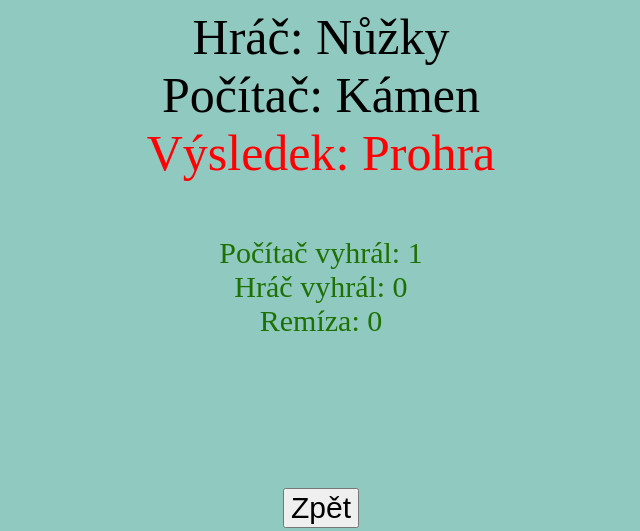
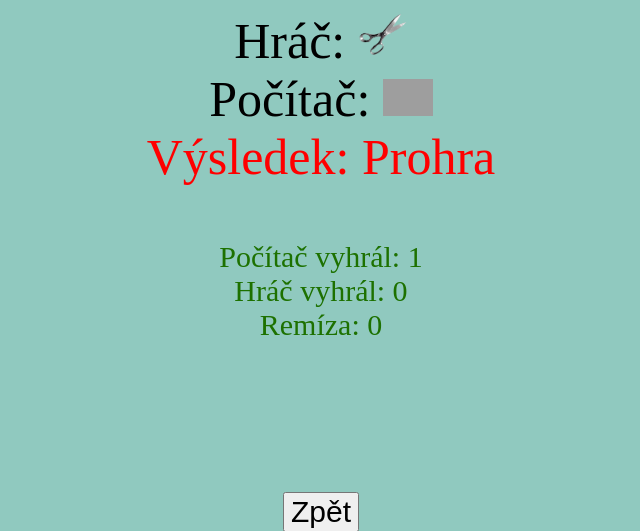
Before and after one commit to AndreVagner/rsp, a Flask app: page /nuzky in a window 1280 px wide. Shown: the top 531 px of the page, without its empty margins (319-959 px from the left). Run offline with Flask 2, Linux system fonts and the light colour scheme; grey boxes are pictures that could not be loaded.

Commit message:
Add files via upload

```diff
--- a/app.py
+++ b/app.py
@@ -32,17 +32,17 @@ def kamen():
         session['vr_no'] = 0
 
 
-    hrac = "Kámen"
-    pocitac = choice(["Kámen", "Nůžky", "Papír"])
-    if pocitac == "Papír":
+    hrac = "/static/img/kamen.png"
+    pocitac = choice(["/static/img/kamen.png", "/static/img/nuzky.png", "/static/img/papir.jpg"])
+    if pocitac == "/static/img/papir.jpg":
         vysledek = Prohra
         barva = cervena
         session['vr_pc'] = session['vr_pc']+1
-    if pocitac == "Nůžky":
+    if pocitac == "/static/img/nuzky.png":
         vysledek = Vyhra
         barva = zelena
         session['vr_hr'] = session['vr_hr']+1
-    if pocitac == "Kámen":
+    if pocitac == "/static/img/kamen.png":
         vysledek = Remiza
         barva = nic
         session['vr_no'] = session['vr_no']+1
@@ -70,17 +70,17 @@ def nuzky():
         session['vr_pc'] = 0
 
 
-    hrac = "Nůžky"
-    pocitac = choice(["Kámen", "Nůžky", "Papír"])
-    if pocitac == "Papír":
+    hrac = "/static/img/nuzky.png"
+    pocitac = choice(["/static/img/kamen.png", "/static/img/nuzky.png", "/static/img/papir.jpg"])
+    if pocitac == "/static/img/papir.jpg":
         vysledek = Vyhra
         barva = zelena
         session['vr_hr'] = session['vr_hr']+1
-    if pocitac == "Nůžky":
+    if pocitac == "/static/img/nuzky.png":
         vysledek = Remiza
         barva = nic
         session['vr_no'] = session['vr_no']+1
-    if pocitac == "Kámen":
+    if pocitac == "/static/img/kamen.png":
         vysledek = Prohra
         barva = cervena
         session['vr_pc'] = session['vr_pc']+1
@@ -106,17 +106,17 @@ def papir():
         session['vr_pc'] = 0
 
 
-    hrac = "Papír"
-    pocitac = choice(["Kámen", "Nůžky", "Papír"])
-    if pocitac == "Papír":
+    hrac = "/static/img/papir.jpg"
+    pocitac = choice(["/static/img/kamen.png", "/static/img/nuzky.png", "/static/img/papir.jpg"])
+    if pocitac == "/static/img/papir.jpg":
         vysledek = Remiza
         barva = nic
         session['vr_no'] = session['vr_no']+1
-    if pocitac == "Nůžky":
+    if pocitac == "/static/img/nuzky.png":
         vysledek = Prohra
         barva = cervena
         session['vr_pc'] = session['vr_pc']+1
-    if pocitac == "Kámen":
+    if pocitac == "/static/img/kamen.png":
         vysledek = Vyhra
         barva = zelena
         session['vr_hr'] = session['vr_hr']+1
--- a/templates/hra.html
+++ b/templates/hra.html
@@ -6,8 +6,8 @@
 <title>Kámen, nůžky, papír</title>
 </head>
 <body>
- <div class="nejakyDiv" > Hráč:  {{hrac}} </a> </div>
- <div class="nejakyDiv"> Počítač:  {{pocitac}} </div>
+ <div class="nejakyDiv" > Hráč:  <img src="{{hrac}}"width= 50px>  </a> </div>
+ <div class="nejakyDiv"> Počítač:  <img src="{{pocitac}}"width= 50px> </div>
  <div class="vysledek"> <a class="vysledek" style="color:{{barva}}"> Výsledek: {{vysledek}} </a></div><br> <br> <br>
  <a class="nevim"> Počítač vyhrál: {{pc}}</a>
  <br>
```
Also changed, not shown: templates/vyber.html (line endings or trailing spaces).
